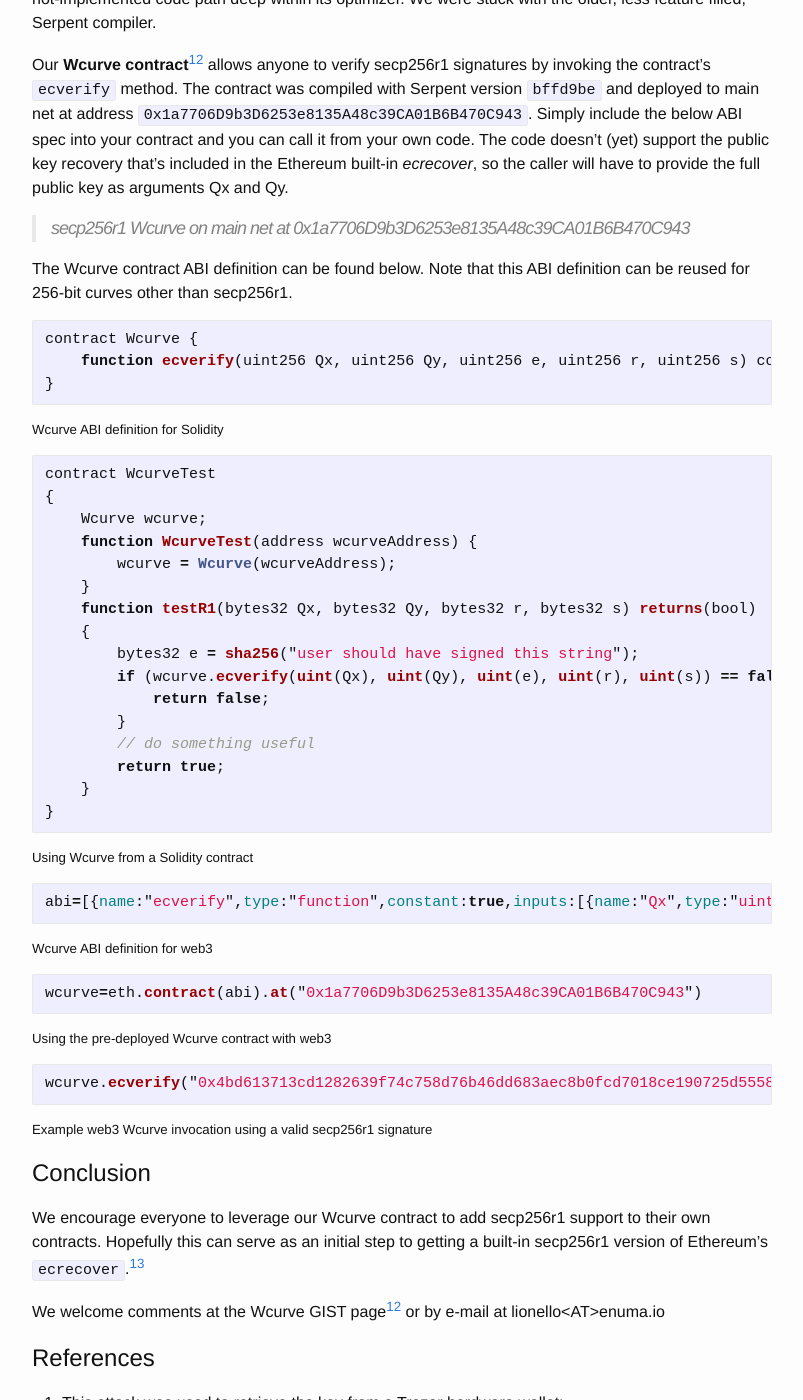
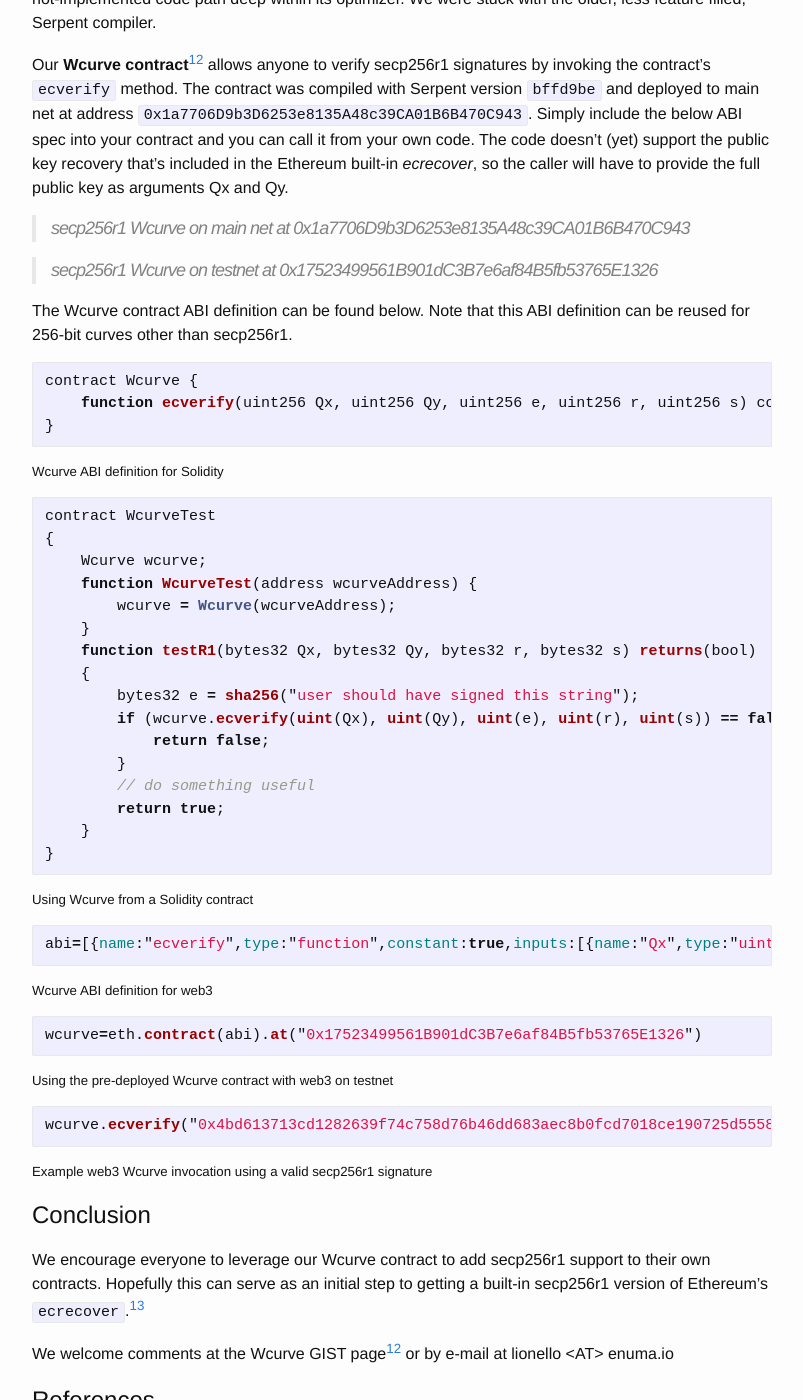
Before and after one commit to jdpower/enumatech.github.io, a Jekyll site: the page built from _posts/2016-11-01-a-tale-of-two-curves-hardware-signing-for-ethereum.markdown, in a window 1280 px wide and 1400 px high, scrolled down 5440 px. Shown: the whole window, without its empty margins (238-1041 px from the left). Built offline with Jekyll 4.4.1, drawn with Linux system fonts in a browser that asks for light colours; some of the changed text lies outside the part shown.

Commit message:
Added Wcurve testnet contract address

```diff
--- a/_posts/2016-11-01-a-tale-of-two-curves-hardware-signing-for-ethereum.markdown
+++ b/_posts/2016-11-01-a-tale-of-two-curves-hardware-signing-for-ethereum.markdown
@@ -13,7 +13,7 @@
 features for existing blockchains is not straightforward because of the
 different algorithms involved.
 
-The work in this article was used in IDENTIFY, a secure identity management solution from [Trusted Key Solutions](http://trustedkey.com/).
+The work in this article was done on behalf of [Trusted Key Solutions](http://trustedkey.com/) and is used in Trusted Key’s IDENTIFY secure digital identity system.
 
 # Cryptographic Signatures
 
@@ -294,6 +294,8 @@
 
 > secp256r1 Wcurve on main net at 0x1a7706D9b3D6253e8135A48c39CA01B6B470C943
 
+> secp256r1 Wcurve on testnet at 0x17523499561B901dC3B7e6af84B5fb53765E1326
+
 The Wcurve contract ABI definition can be found below. Note that this
 ABI definition can be reused for 256-bit curves other than secp256r1.
 
@@ -333,10 +335,10 @@
 ##### Wcurve ABI definition for web3
 
 ~~~ js
-wcurve=eth.contract(abi).at("0x1a7706D9b3D6253e8135A48c39CA01B6B470C943")
+wcurve=eth.contract(abi).at("0x17523499561B901dC3B7e6af84B5fb53765E1326")
 ~~~
 
-##### Using the pre-deployed Wcurve contract with web3
+##### Using the pre-deployed Wcurve contract with web3 on testnet
 
 ~~~ js
 wcurve.ecverify("0x4bd613713cd1282639f74c758d76b46dd683aec8b0fcd7018ce190725d5558c7","0x94e5582fb9d1b6bf3696fb926ee859f20f091817ebd350f6318dc25afc5afae5","0x0e177fa9a997f02c0e0d378ee12bf38034dcf2eb2ad4da30121985ee20562c14","0x97d637ec960950ebe62ba2a48c1bf8bd2a22dac8e757dfc00e13ac77667b5032","0x9191060fda370fcc773936fe759555ebd21134d97f39a617007eba8ba799586f")
@@ -351,7 +353,7 @@
 can serve as an initial step to getting a built-in secp256r1 version of
 Ethereum's `ecrecover`.[^13]
 
-We welcome comments at the Wcurve GIST page[^12] or by e-mail at lionello&lt;AT&gt;enuma.io
+We welcome comments at the Wcurve GIST page[^12] or by e-mail at lionello &lt;AT&gt; enuma.io
 
 # References
 
```
